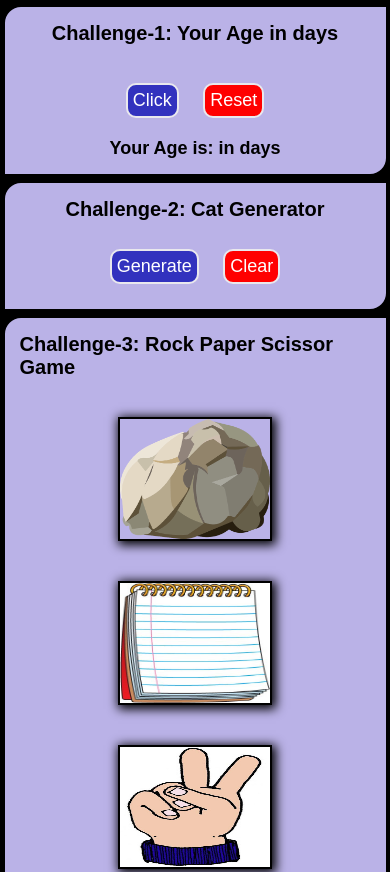
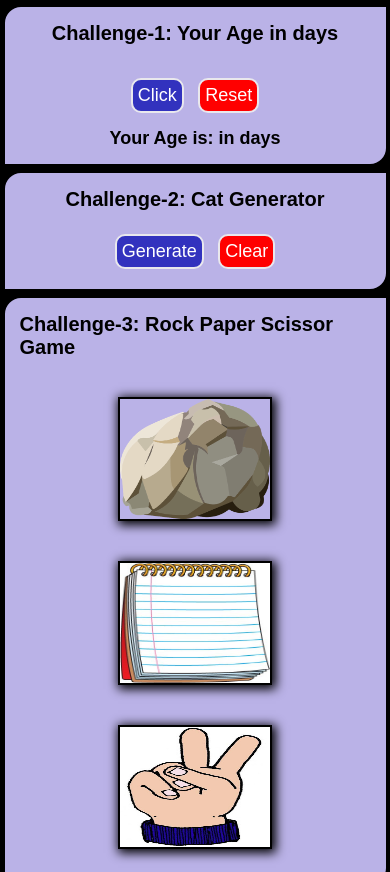
Before and after one commit to amrojiqbal/Basic_Games, a plain HTML site: page index.html in a window 390 px wide. Shown: the top 872 px of the page. Drawn offline with Linux system fonts and the light colour scheme; a web font is replaced by a local one.

Commit message:
Update style.css

```diff
--- a/style.css
+++ b/style.css
@@ -275,7 +275,9 @@ th, td{
     }
     #second_row{
         display: flex;
-        flex-direction: column;
+    }
+    .btn{
+        margin: 5px;
     }
     img{
         width: 170px;
```
